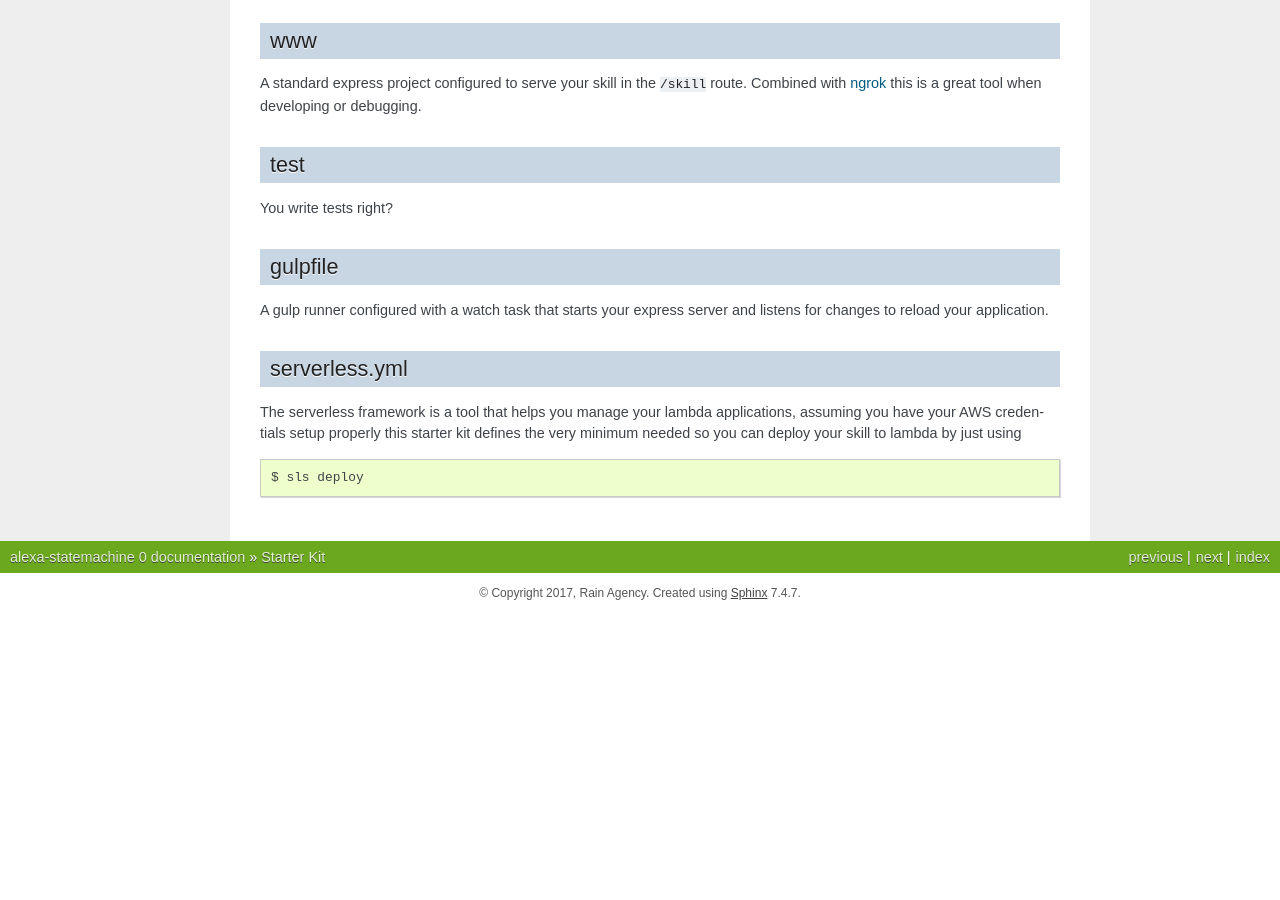
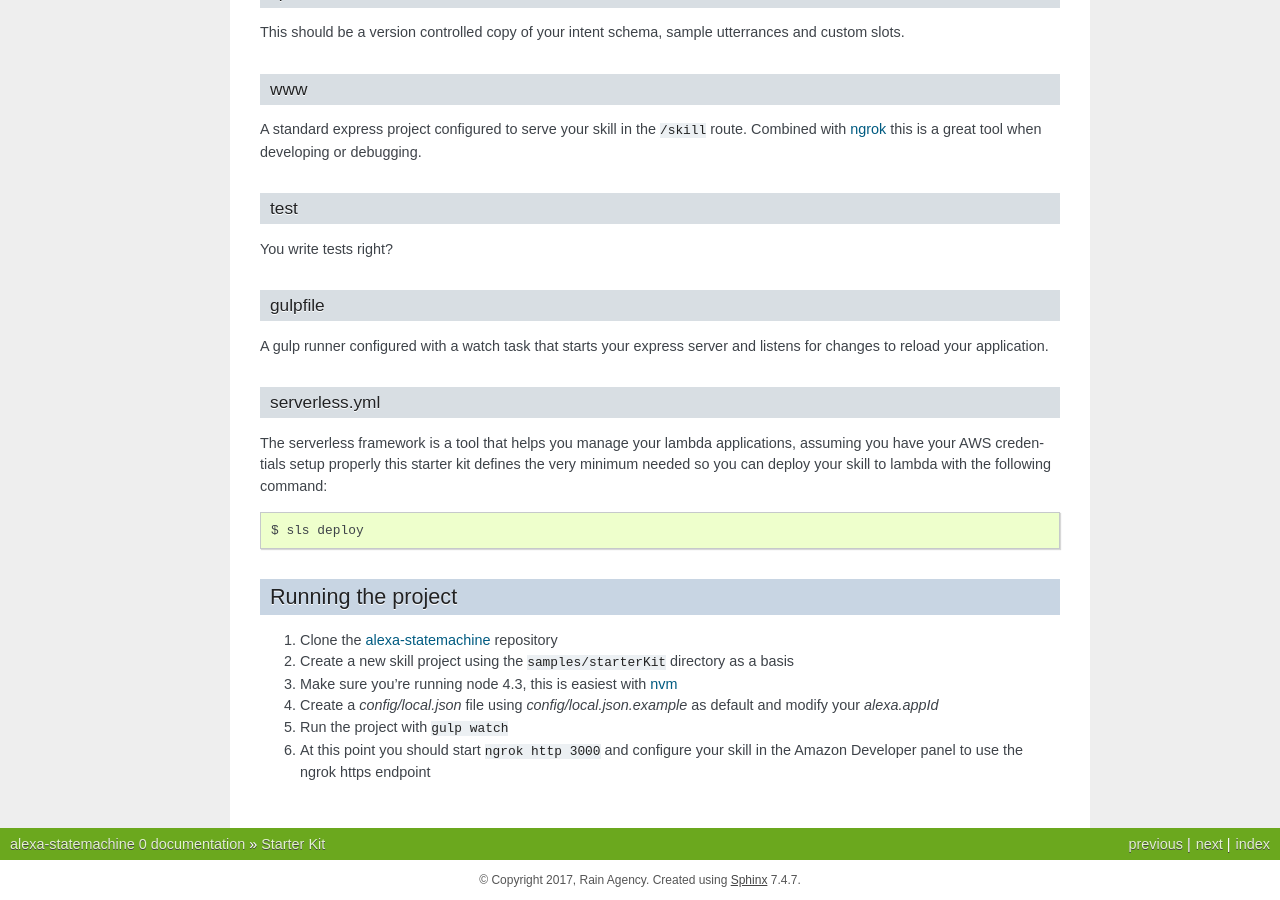
Before and after one commit to VoxaAI/voxa, a Sphinx documentation site: the page built from docs/starter-kit.rst, in a window 1280 px wide and 900 px high, scrolled down 1238 px. Built offline with Sphinx 7.4.7, drawn with Linux system fonts in a browser that asks for light colours; before the commit the page ends 1851 px from its top, so only the background shows below that; some of the changed text lies outside the part shown.

Commit message:
More documentation on the starterKit

```diff
--- a/docs/starter-kit.rst
+++ b/docs/starter-kit.rst
@@ -4,6 +4,9 @@ Starter Kit
 =============
 
 This project is designed to be a simple template for your new skills. With some well thought defaults that have proven useful when developing real life skills.
+
+Directory Structure
+---------------------
 
 It has the following directory structure
 
@@ -41,7 +44,7 @@ It has the following directory structure
 
 
 config
---------------
+^^^^^^^^^^^^^^
 
 By default your skill will have the following environments:
 
@@ -54,35 +57,50 @@ What environment you're is determined in the ``config/env.js`` module using the
 .. literalinclude:: ../samples/starterKit/config/env.js
 
 skill
------
+^^^^^
 
 This is where your code to handle alexa requests goes, you will usually have a State Machine definition, this will include :ref:`states <controllers>`, :ref:`middleware` and a :ref:`Model <models>`, :ref:`views-and-variables`
 
 speechAssets
--------------
+^^^^^^^^^^^^^
 
 This should be a version controlled copy of your intent schema, sample utterrances and custom slots.
 
 www
-------
+^^^^^^
 
 A standard express project configured to serve your skill in the ``/skill`` route. Combined with  `ngrok <https://ngrok.com/>`_ this is a great tool when developing or debugging.
 
 test
------
+^^^^^
 
 You write tests right?
 
 gulpfile
-----------
+^^^^^^^^^^
 
 A gulp runner configured with a watch task that starts your express server and listens for changes to reload your application.
 
 serverless.yml
------------------
+^^^^^^^^^^^^^^^^^
 
-The serverless framework is a tool that helps you manage your lambda applications, assuming you have your AWS credentials setup properly this starter kit defines the very minimum needed so you can deploy your skill to lambda by just using
+The serverless framework is a tool that helps you manage your lambda applications, assuming you have your AWS credentials setup properly this starter kit defines the very minimum needed so you can deploy your skill to lambda with the following command:
 
 .. code-block:: bash
 
   $ sls deploy
+
+Running the project
+---------------------
+
+1. Clone the `alexa-statemachine <https://github.com/armonge/alexa-statemachine>`_ repository
+
+2. Create a new skill project using the ``samples/starterKit`` directory as a basis
+
+3. Make sure you're running node 4.3, this is easiest with `nvm <https://github.com/creationix/nvm>`_
+
+4. Create a `config/local.json` file using `config/local.json.example` as default and modify your `alexa.appId`
+
+5. Run the project with ``gulp watch``
+
+6. At this point you should start ``ngrok http 3000`` and configure your skill in the Amazon Developer panel to use the ngrok https endpoint
```
Also changed, not shown: 2 other files.
